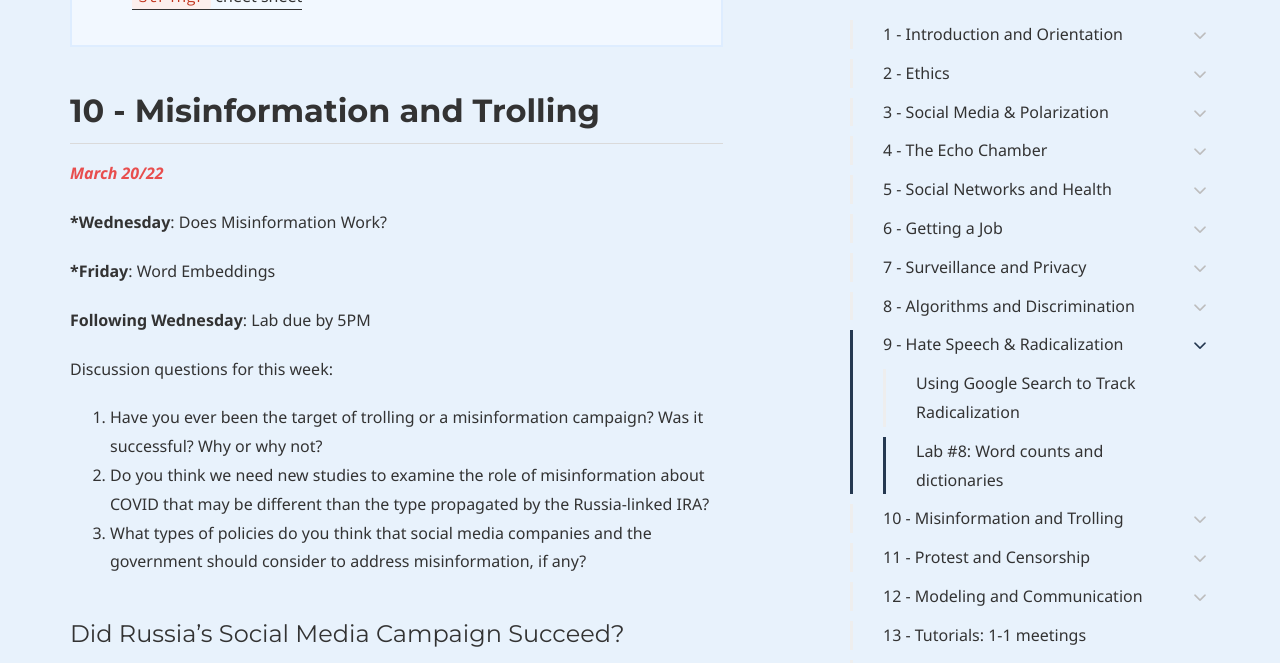
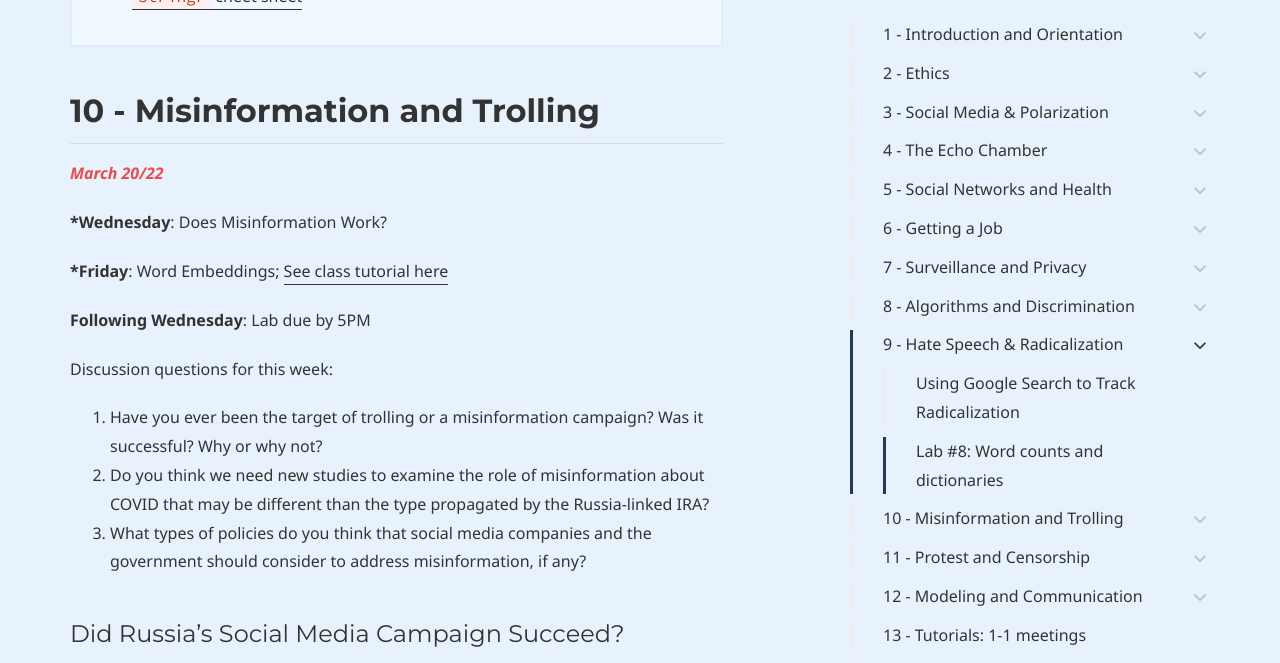
Before and after one commit to dssoc/dssoc.github.io, a Jekyll site: the page built from schedule.md, in a window 1280 px wide and 900 px high, scrolled down 18411 px, cut to the strip 0-663 px from the top of the window. Built offline with Jekyll 4.4.1, drawn with Linux system fonts in a browser that asks for light colours; some web fonts are replaced.

Commit message:
Update week 10 schedule.md
add word embedding tutorial

```diff
--- a/schedule.md
+++ b/schedule.md
@@ -720,7 +720,7 @@ allowfullscreen></iframe>
 
 ***Wednesday**: Does Misinformation Work?
 
-***Friday**: Word Embeddings
+***Friday**: Word Embeddings; [See class tutorial here](https://cbail.github.io/textasdata/word2vec/rmarkdown/word2vec.html)
 
 <!--**Monday**: No meetings.
 
```
